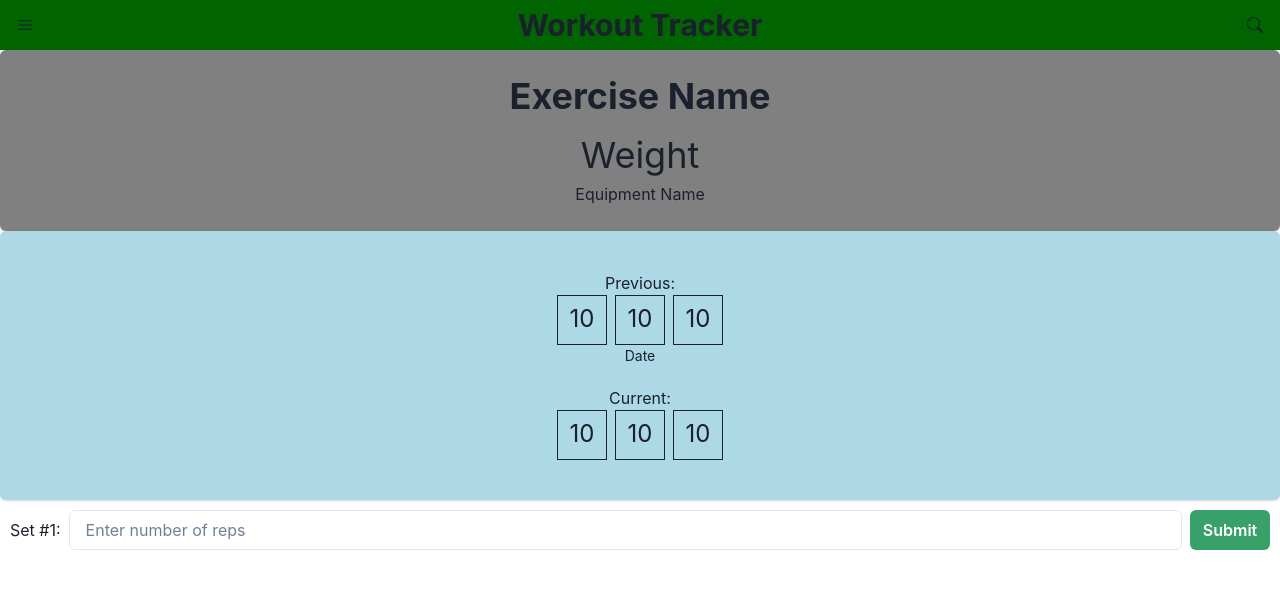
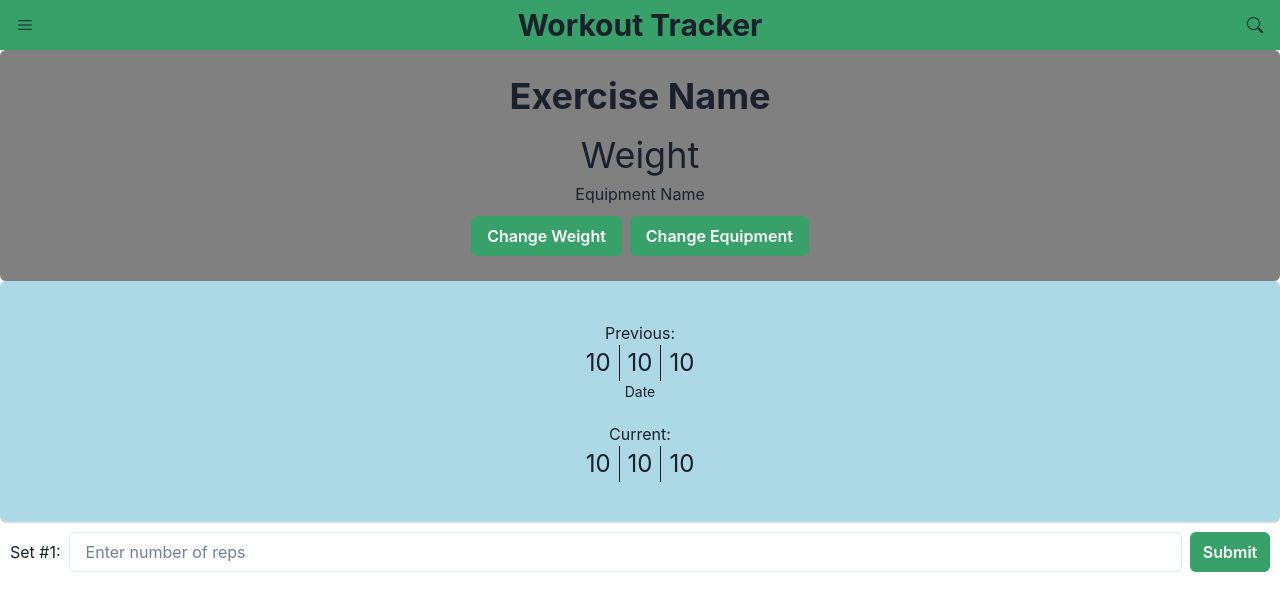
Before and after one commit to MarcinMN/workout-tracker, a React (Vite) app: page / in a window 1280 px wide. Shown: the top 610 px of the page. Built offline with nearby package versions, Linux system fonts and the light colour scheme.

Commit message:
Layout updates.  Added buttons to ExerciseCard.

```diff
--- a/src/App.tsx
+++ b/src/App.tsx
@@ -7,7 +7,7 @@ import RepInput from "./components/RepInput";
 function App() {
   return (
     <Grid templateAreas={`"nav" "main"`} templateColumns={"1fr"}>
-      <GridItem area="nav" bg="darkgreen">
+      <GridItem area="nav" bg="green.500">
         <NavBar />
       </GridItem>
       <GridItem area="main">
--- a/src/components/ExerciseCard.tsx
+++ b/src/components/ExerciseCard.tsx
@@ -1,4 +1,13 @@
-import { Card, CardBody, CardHeader, Heading, Text } from "@chakra-ui/react";
+import {
+  Button,
+  Card,
+  CardBody,
+  CardFooter,
+  CardHeader,
+  HStack,
+  Heading,
+  Text,
+} from "@chakra-ui/react";
 
 const ExerciseCard = () => {
   return (
@@ -12,6 +21,12 @@ const ExerciseCard = () => {
         </Text>
         <Text align="center">Equipment Name</Text>
       </CardBody>
+      <CardFooter padding="5px">
+        <HStack>
+          <Button colorScheme="green">Change Weight</Button>
+          <Button colorScheme="green">Change Equipment</Button>
+        </HStack>
+      </CardFooter>
     </Card>
   );
 };
--- a/src/components/SetTotals.tsx
+++ b/src/components/SetTotals.tsx
@@ -1,7 +1,8 @@
-import { Box, Divider, HStack, Text } from "@chakra-ui/react";
+import { Box, Divider, HStack, StackDivider, Text } from "@chakra-ui/react";
 
 const SetTotals = () => {
-  return (
+  // Show set values inside boxes with borders
+  /*return (
     <HStack>
       <Box w="50px" h="50px" padding="5px 5px" textAlign="center" border="1px">
         <Text fontSize="2xl">10</Text>
@@ -13,6 +14,15 @@ const SetTotals = () => {
         <Text fontSize="2xl">10</Text>
       </Box>
     </HStack>
+  );*/
+
+  // Show set values with vertical dividers between the values
+  return (
+    <HStack divider={<StackDivider borderColor="gray.900" />}>
+      <Text fontSize="2xl">10</Text>
+      <Text fontSize="2xl">10</Text>
+      <Text fontSize="2xl">10</Text>
+    </HStack>
   );
 };
 
```
